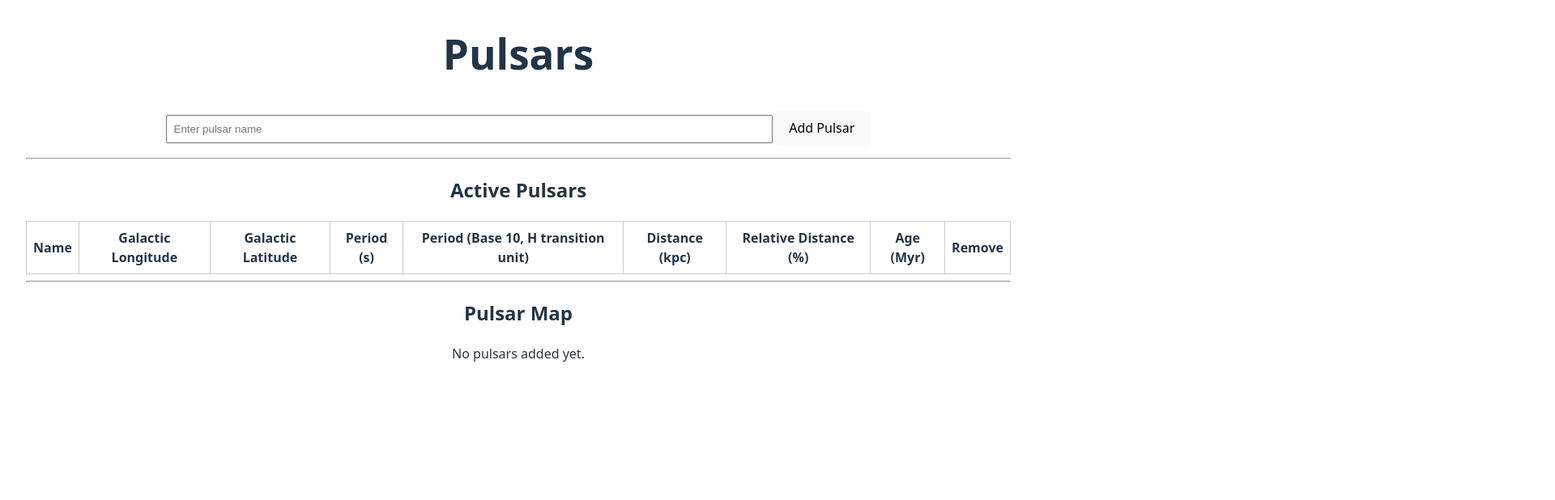
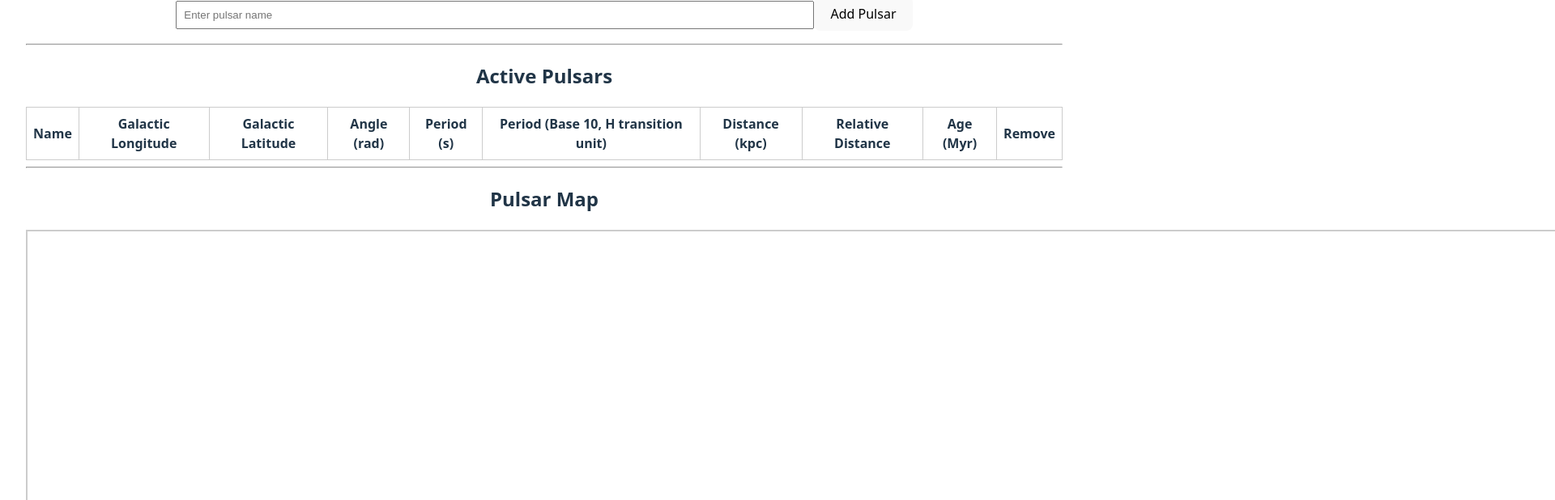
Before and after one commit to SindreKvam/pulsar-map, a React (Vite) app: page / in a window 1280 px wide. Shown: the part 178-796 px from the top of the page at 81% size, 1920 px wide, since content can reach past the window. Built offline with nearby package versions, Linux system fonts and the light colour scheme.

Commit message:
Added plot of pulsar map, needs scaling

```diff
--- a/src/App.tsx
+++ b/src/App.tsx
@@ -8,6 +8,7 @@ type Pulsar = {
     dec: string;
     gl: number;
     gb: number;
+    angle_rad: number;
     period_s: number;
     period_h_transition: number;
     distance_kpc: number;
@@ -25,10 +26,11 @@ const PulsarTable = ({pulsars, removePulsar}) => {
                     <th>Dec</th> */}
                     <th style={{ border: "1px solid #ccc", padding: "8px" }}>Galactic Longitude</th>
                     <th style={{ border: "1px solid #ccc", padding: "8px" }}>Galactic Latitude</th>
+                    <th style={{ border: "1px solid #ccc", padding: "8px" }}>Angle (rad)</th>
                     <th style={{ border: "1px solid #ccc", padding: "8px" }}>Period (s)</th>
                     <th style={{ border: "1px solid #ccc", padding: "8px" }}>Period (Base 10, H transition unit)</th>
                     <th style={{ border: "1px solid #ccc", padding: "8px" }}>Distance (kpc)</th>
-                    <th style={{ border: "1px solid #ccc", padding: "8px" }}>Relative Distance (%)</th>
+                    <th style={{ border: "1px solid #ccc", padding: "8px" }}>Relative Distance</th>
                     <th style={{ border: "1px solid #ccc", padding: "8px" }}>Age (Myr)</th>
                     <th style={{ border: "1px solid #ccc", padding: "8px" }}>Remove</th>
                 </tr>
@@ -41,6 +43,7 @@ const PulsarTable = ({pulsars, removePulsar}) => {
                         <td>{p.dec}</td> */}
                         <td style={{ border: "1px solid #ccc", padding: "8px" }}>{p.gl.toFixed(2)}</td>
                         <td style={{ border: "1px solid #ccc", padding: "8px" }}>{p.gb.toFixed(2)}</td>
+                        <td style={{ border: "1px solid #ccc", padding: "8px" }}>{p.angle_rad.toFixed(2)}</td>
                         <td style={{ border: "1px solid #ccc", padding: "8px" }}>{p.period_s.toFixed(2)}</td>
                         <td style={{ border: "1px solid #ccc", padding: "8px" }}>{p.period_h_transition.toFixed(0)}</td>
                         <td style={{ border: "1px solid #ccc", padding: "8px" }}>{p.distance_kpc}</td>
@@ -87,13 +90,88 @@ const Sidebar = ({pulsars, addPulsar, removePulsar}) => {
     )
 };
 
-const PulsarMap = ({pulsars}) => {
+const PulsarMap = ({pulsars, width, height, scaleFactor}) => {
+
+    const centerX = width / 2 - width / 6;
+    const centerY = height / 2;
+
+    const lineThickness = 1; // Thickness of the lines
+    const notchLength = 6; // Length of the notches
+    const tickSpacing = 2; // Spacing between notches
+    const spaceBeforeNotch = 2; // Space before the first notch
+
     return (
         <div>
             <hr></hr>
             <h2>Pulsar Map</h2>
             <div>
-                {pulsars.length === 0 ? "No pulsars added yet." : "[Map visualization placeholder]"}
+                <svg width={width} height={height} viewBox={`0 0 ${width} ${height}`} style={{ border: "2px solid #ccc" }}>
+
+                    {/* Draw line to centre of the milky way, and add a notch at the end. */}
+                    <line x1={centerX} y1={centerY} x2={centerX + scaleFactor} y2={centerY} stroke="black" strokeWidth={lineThickness} />
+                    <line x1={centerX + scaleFactor} y1={centerY + 3} x2={centerX + scaleFactor} y2={centerY - 3} stroke="black" strokeWidth={lineThickness} />
+
+                    {pulsars.map((p, index) => {
+                        const angle = p.angle_rad;
+                        const radius = p.distance_relative * scaleFactor;
+
+                        const x = centerX + radius * Math.cos(angle);
+                        const y = centerY + radius * Math.sin(angle);
+
+                        // Binary encoding
+                        const binary = p.period_h_transition.toString(2);
+                        const ticks = [...binary].reverse(); // LSB near the end
+
+                        let totalNotchLength = spaceBeforeNotch;
+
+                        return (
+                            <g key={index}>
+                                <line
+                                    x1={centerX}
+                                    y1={centerY}
+                                    x2={x}
+                                    y2={y}
+                                    stroke="black"
+                                    strokeWidth={lineThickness}
+                                />
+
+                                {ticks.map((tick, tickIndex) => {
+
+                                    const notchR = radius + totalNotchLength;
+                                    let notchBaseX = centerX + notchR * Math.cos(angle);
+                                    let notchBaseY = centerY + notchR * Math.sin(angle);
+
+                                    let dx, dy;
+                                    if (tick === '1') {
+                                        // Perpendicular notch for '1'
+                                        dx = notchLength * Math.cos(angle + Math.PI / 2);
+                                        notchBaseX -= dx/2;
+                                        dy = notchLength * Math.sin(angle + Math.PI / 2);
+                                        notchBaseY -= dy/2;
+                                        totalNotchLength += tickSpacing + lineThickness;
+                                    } else {
+                                        // Parallel notch for '0'
+                                        dx = notchLength * Math.cos(angle);
+                                        dy = notchLength * Math.sin(angle);
+                                        totalNotchLength += tickSpacing + notchLength;
+                                    }
+
+                                    return (
+                                        <line
+                                            key={tickIndex}
+                                            x1={notchBaseX}
+                                            y1={notchBaseY}
+                                            x2={notchBaseX + dx}
+                                            y2={notchBaseY + dy}
+                                            stroke="black"
+                                            strokeWidth={lineThickness}
+                                        />
+                                    )
+                                })};
+                            </g>
+                        )
+                    })};
+                </svg>
             </div>
         </div>
     );
@@ -139,17 +217,18 @@ function App() {
         dec: json_data.position.dec,
         gl: json_data.galactic_position.gl,
         gb: json_data.galactic_position.gb,
+        angle_rad: json_data.galactic_position.gl * Math.PI / 180,
         period_s: json_data.period_s,
         period_h_transition: json_data.period_s / 7.04225e-10, // p.period_s / 7.04225e-10
         distance_kpc: json_data.distance_kpc,
-        distance_relative: json_data.distance_kpc * 100 / 8, // p.distance_kpc * 100 / 8
+        distance_relative: json_data.distance_kpc / 8, // p.distance_kpcs / 8
         age: json_data.characteristics.age,
     });
 
     return (
         <div>
             <Sidebar pulsars={pulsars} addPulsar={addPulsar} removePulsar={removePulsar}/>
-            <PulsarMap pulsars={pulsars}/>
+            <PulsarMap pulsars={pulsars} width={2000} height={1200} scaleFactor={1200} />
         </div>
     )
 }
```
